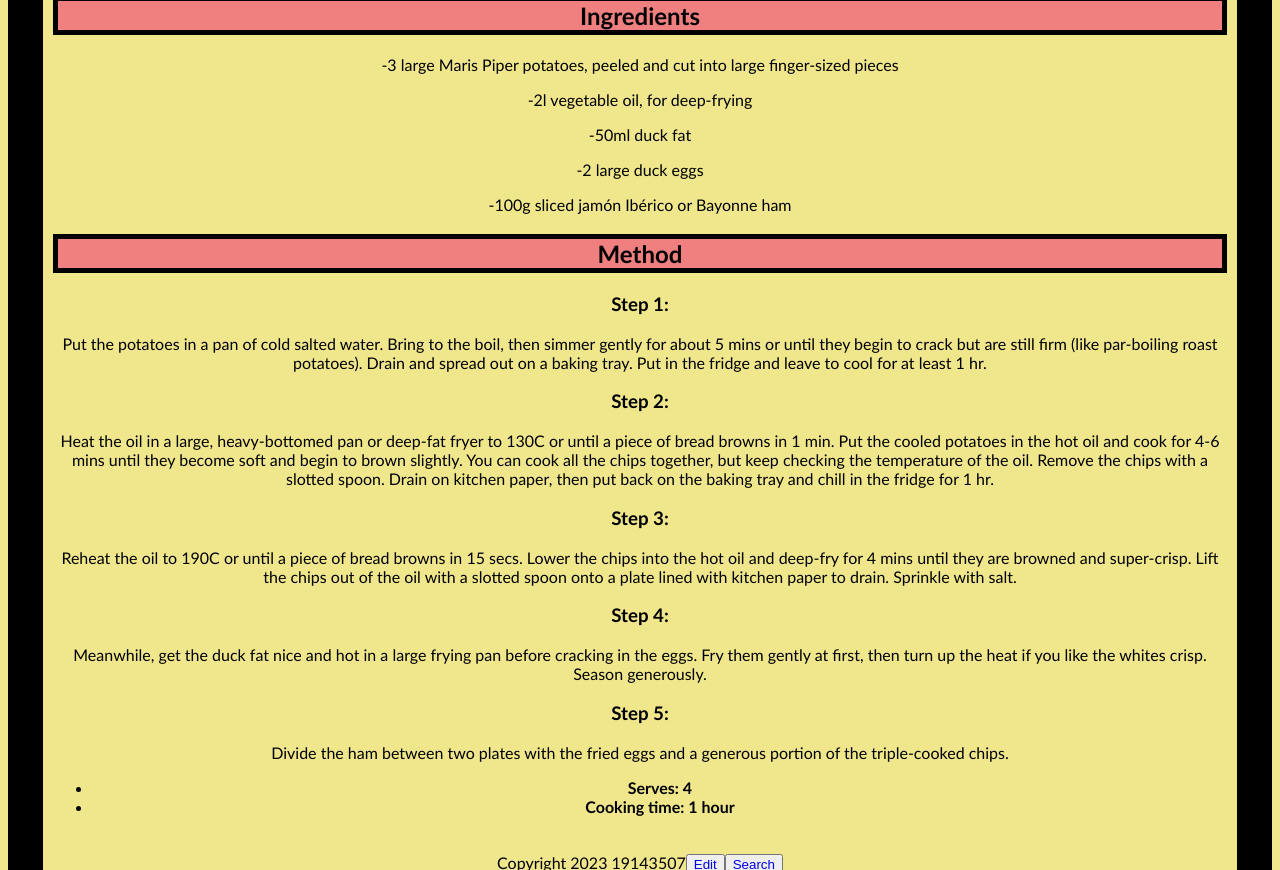
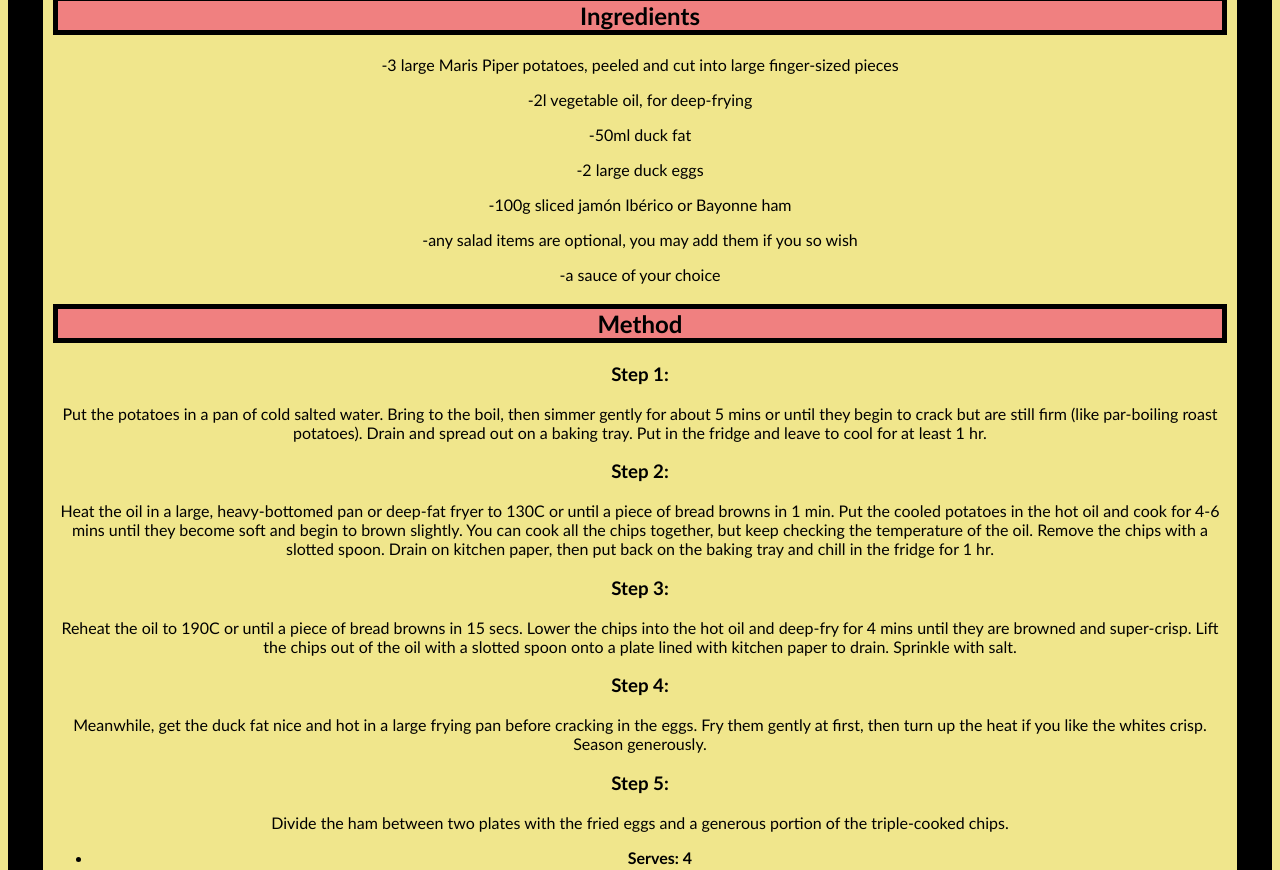
Before and after one commit to 19143507/inn-at-emmington, a Jekyll site: the page built from _recipes/recipe2.md, in a window 1280 px wide and 900 px high, scrolled down 1220 px, cut to the strip 30-900 px from the top of the window. Built offline with Jekyll 4.4.1, drawn with Linux system fonts in a browser that asks for light colours.

Commit message:
Update Recipe “recipe2”

```diff
--- a/_recipes/recipe2.md
+++ b/_recipes/recipe2.md
@@ -18,6 +18,10 @@ published: true
 \-2 large duck eggs
 
 \-100g sliced jamón Ibérico or Bayonne ham
+
+\-﻿any salad items are optional, you may add them if you so wish
+
+\-﻿a sauce of your choice
 
 ## Method
 
```
Also changed, not shown: 1 other file.
